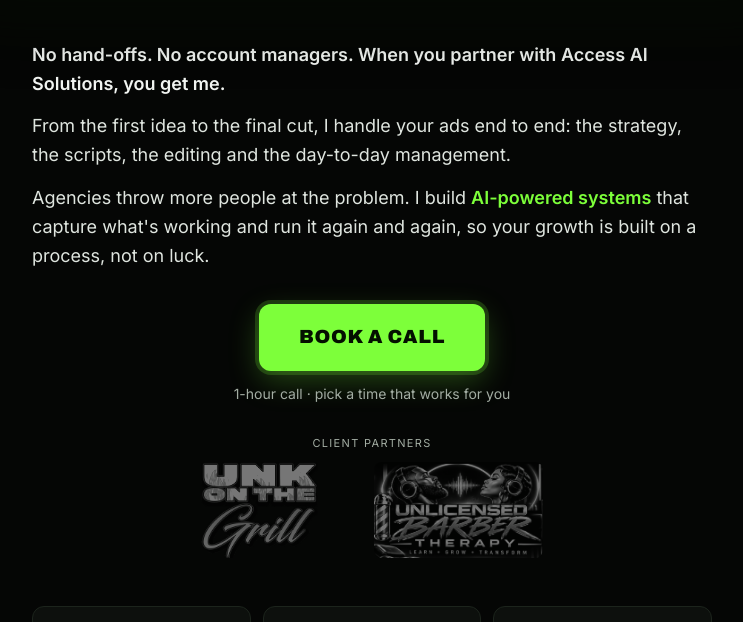
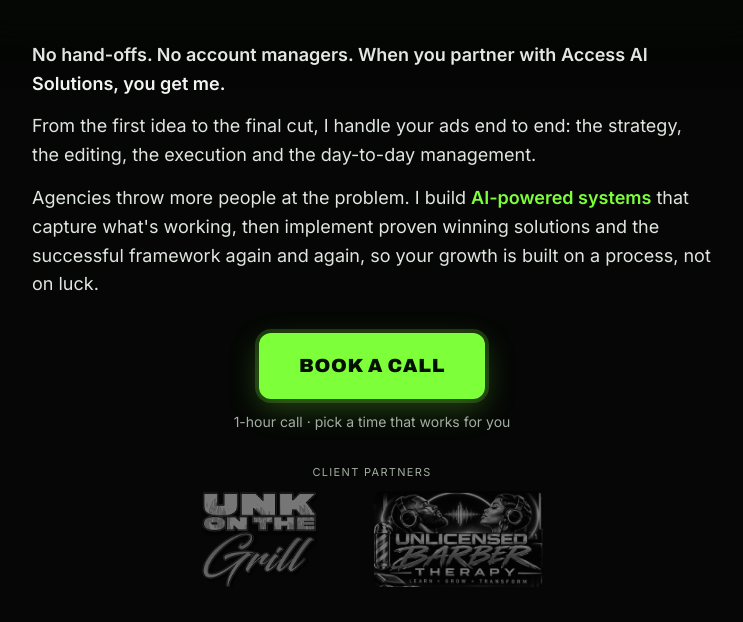
Before and after one commit to ACCESSAISOLUTIONS/accessaisolutions.github.io, a plain HTML site: page index.html in a window 1280 px wide. Shown: the part 859-1481 px from the top of the page, without its empty margins (268-1011 px from the left). Drawn offline with Linux system fonts and the light colour scheme.

Commit message:
Update pitch copy: editing/execution and proven framework line
Co-Authored-By: Claude Opus 5.5 <noreply@anthropic.com>

```diff
--- a/index.html
+++ b/index.html
@@ -160,8 +160,8 @@
 
     <section class="pitch">
       <p><strong>No hand-offs. No account managers. When you partner with Access AI Solutions, you get me.</strong></p>
-      <p>From the first idea to the final cut, I handle your ads end to end: the strategy, the scripts, the editing and the day-to-day management.</p>
-      <p>Agencies throw more people at the problem. I build <span class="hl">AI-powered systems</span> that capture what's working and run it again and again, so your growth is built on a process, not on luck.</p>
+      <p>From the first idea to the final cut, I handle your ads end to end: the strategy, the editing, the execution and the day-to-day management.</p>
+      <p>Agencies throw more people at the problem. I build <span class="hl">AI-powered systems</span> that capture what's working, then implement proven winning solutions and the successful framework again and again, so your growth is built on a process, not on luck.</p>
     </section>
 
     <div class="cta">
```
